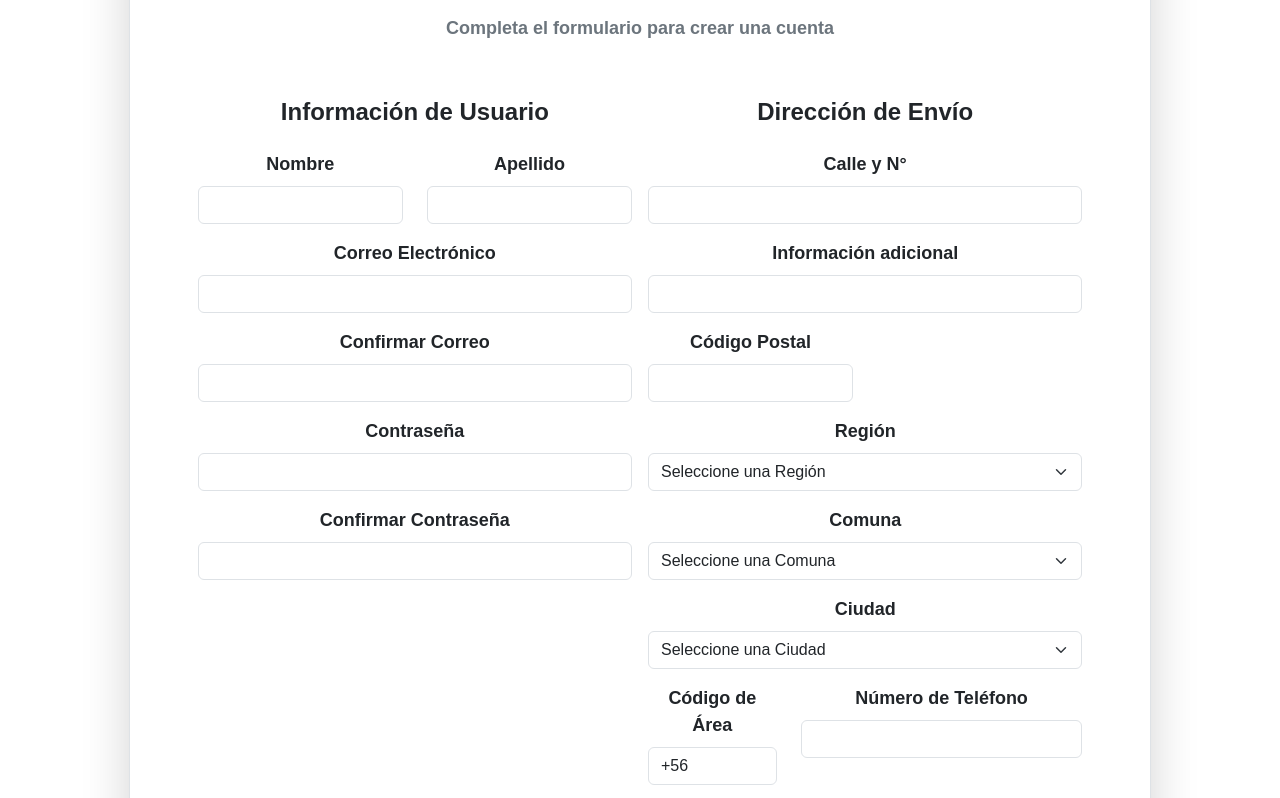
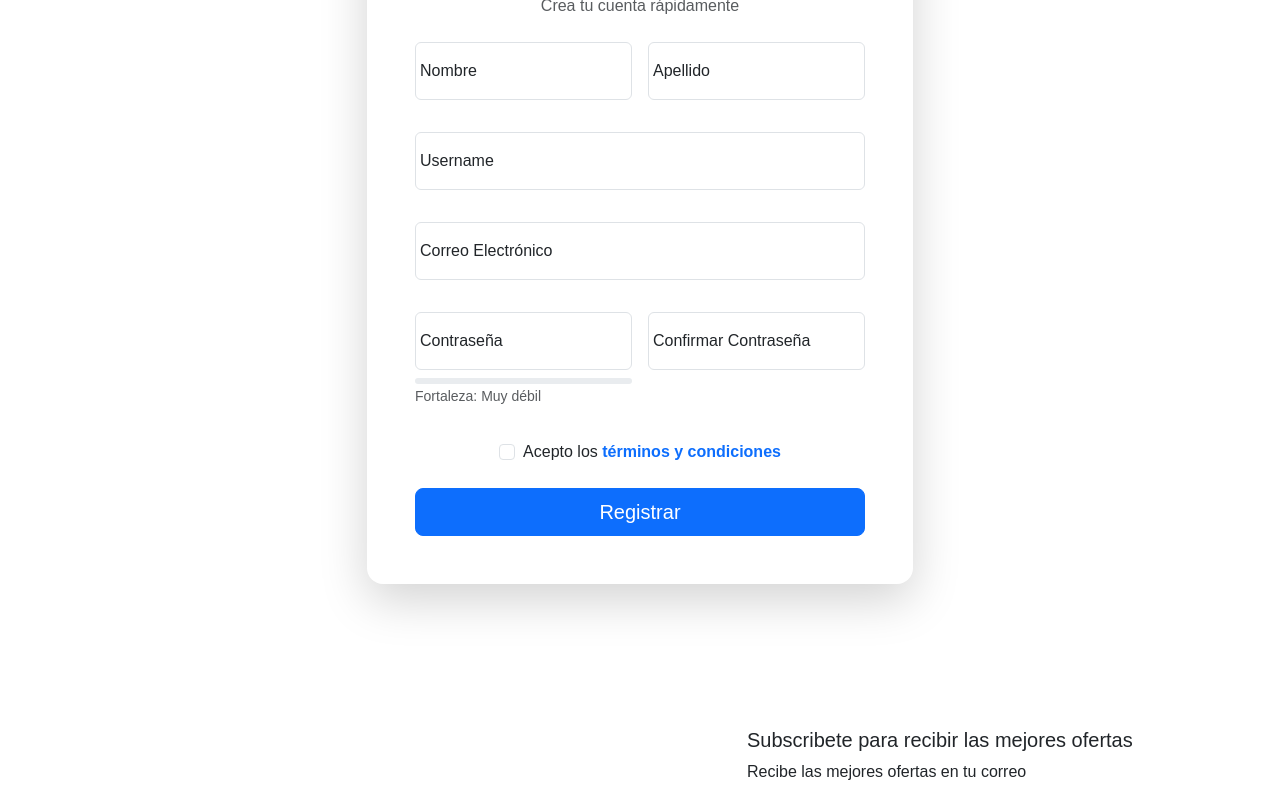
Before and after one commit to risaavedraf/TiendaLVLUPGamer, a React (Vite) app in the folder Project/: page /registro in a window 1280 px wide. Shown: the part 320-1118 px from the top of the page. Built offline with nearby package versions, Linux system fonts and the light colour scheme.

Commit message:
registro y persistencia del carrito

```diff
--- a/Project/src/component/Header.tsx
+++ b/Project/src/component/Header.tsx
@@ -116,7 +116,7 @@ function Header() {
               // Vista Usuario
               <div id="vista-usuario">
                 <span className="text-white me-3" id="mensaje-bienvenida">
-                  Bienvenido, {currentUser.nombre}
+                  Bienvenido, {currentUser.nombre || 'Usuario'}{currentUser.apellido ? ` ${currentUser.apellido}` : ''}
                 </span>
 
                 {/* Mostrar botón de Admin solo si el usuario tiene rol ROLE_ADMIN */}
--- a/Project/src/contexts/AuthContext.tsx
+++ b/Project/src/contexts/AuthContext.tsx
@@ -17,6 +17,7 @@ export type User = {
 };
 
 type RegisterData = {
+  username?: string;
   nombre: string;
   apellido: string;
   correo: string;
@@ -28,7 +29,7 @@ type AuthContextType = {
   currentUser: User | null;
   login: (email: string, contrasenia: string) => Promise<User>;
   logout: () => void;
-  register: (newUser: RegisterData) => Promise<void>;
+  register: (newUser: RegisterData) => Promise<string>; // devuelve mensaje
   updateProfile: (userData: Partial<User>) => Promise<void>;
   isLoading: boolean;
 };
@@ -36,10 +37,11 @@ type AuthContextType = {
 const AuthContext = createContext<AuthContextType | undefined>(undefined);
 
 // Función helper para convertir UsuarioResponse a User
-const mapUsuarioToUser = (usuario: UsuarioResponse): User => ({
+// Permite compatibilidad si el backend alguna vez envía name/lastName
+const mapUsuarioToUser = (usuario: UsuarioResponse & { name?: string; lastName?: string }): User => ({
   id: usuario.id,
-  nombre: usuario.name || usuario.nombre || '',
-  apellido: usuario.lastName || usuario.apellido || '',
+  nombre: (usuario.nombre || usuario.name || '').trim(),
+  apellido: (usuario.apellido || usuario.lastName || '').trim(),
   email: usuario.email,
   run: usuario.run,
   direccion: usuario.direccion,
@@ -81,29 +83,41 @@ export function AuthProvider({ children }: { children: ReactNode }) {
 
   // Lógica de Logout usando API
   const logout = () => {
+    const userId = currentUser?.id;
     authApi.logout();
+    // Eliminar carritos posibles
+    try { localStorage.removeItem('carrito'); } catch { /* ignore */ }
+    try { localStorage.removeItem('carrito_guest'); } catch { /* ignore */ }
+    if (userId) {
+      try { localStorage.removeItem(`carrito_${userId}`); } catch { /* ignore */ }
+    }
+  // Flag para que CartContext sepa que debe limpiar carrito_guest en siguiente carga
+  try { localStorage.setItem('just_logged_out','1'); } catch { /* ignore */ }
     setCurrentUser(null);
+    window.location.reload();
   };
 
   // Lógica de Registro usando API real
-  const register = async (newUser: RegisterData): Promise<void> => {
+  const register = async (newUser: RegisterData): Promise<string> => {
     try {
       setIsLoading(true);
 
-      // Generar username a partir del email (o usar el nombre)
-      const username = newUser.correo.split('@')[0];
+  // Usar username proporcionado o derivar del correo
+  const username = (newUser.username && newUser.username.trim()) || newUser.correo.split('@')[0];
 
-      await authApi.registro({
-        username: username,
+      const created = await authApi.registro({
+  username,
         email: newUser.correo,
         password: newUser.contrasena,
         name: newUser.nombre,
         lastName: newUser.apellido,
         birthDate: newUser.fechaNacimiento || '2000-01-01', // Fecha por defecto si no se proporciona
       });
+      return `Usuario ${created.nombre} creado`;
     } catch (error: any) {
       console.error('Error en registro:', error);
-      throw new Error(error.response?.data?.mensaje || 'Error al registrar usuario');
+      const backendMsg = error.response?.data?.mensaje || error.response?.data?.message;
+      throw new Error(backendMsg || 'Error al registrar usuario');
     } finally {
       setIsLoading(false);
     }
--- a/Project/src/pages/RegistroPage.tsx
+++ b/Project/src/pages/RegistroPage.tsx
@@ -1,70 +1,35 @@
 // Archivo: Project/src/pages/RegistroPage.tsx
 
-import { useState, useEffect } from 'react';
+import { useState, useMemo } from 'react';
 import { useNavigate } from 'react-router-dom';
 import { useAuth } from '../contexts/AuthContext';
-import { regionesYComunas } from '../data/locations';
-import type { Comuna } from '../data/locations'; // 1. Importar data de locaciones
 
 function RegistroPage() {
   const { register } = useAuth();
   const navigate = useNavigate();
 
-  // --- Estados para el Formulario ---
-  // (Un estado por cada campo)
+  // Campos básicos
+  const [username, setUsername] = useState('');
   const [firstName, setFirstName] = useState('');
   const [lastName, setLastName] = useState('');
   const [email, setEmail] = useState('');
-  const [confirmEmail, setConfirmEmail] = useState('');
   const [password, setPassword] = useState('');
   const [confirmPassword, setConfirmPassword] = useState('');
+  const [acceptTerms, setAcceptTerms] = useState(false);
+  const [error, setError] = useState<string | null>(null);
+  const [success, setSuccess] = useState(false);
 
-  const [street, setStreet] = useState('');
-  const [additionalInfo, setAdditionalInfo] = useState('');
-  const [zipCode, setZipCode] = useState('');
-
-  // Estados para los desplegables
-  const [selectedRegion, setSelectedRegion] = useState('');
-  const [availableComunas, setAvailableComunas] = useState<Comuna[]>([]);
-  const [selectedComuna, setSelectedComuna] = useState('');
-  const [availableCiudades, setAvailableCiudades] = useState<string[]>([]);
-  const [selectedCiudad, setSelectedCiudad] = useState('');
-
-  const [areaCode, setAreaCode] = useState('+56');
-  const [phoneNumber, setPhoneNumber] = useState('');
-  const [termsCheck, setTermsCheck] = useState(false);
-
-  const [error, setError] = useState<string | null>(null);
-
-  // --- Lógica de Desplegables (useEffect) ---
-
-  // Efecto para actualizar Comunas cuando cambia la Región
-  useEffect(() => {
-    if (selectedRegion) {
-      const regionData = regionesYComunas.find(r => r.region === selectedRegion);
-      setAvailableComunas(regionData ? regionData.comunas : []);
-      setSelectedComuna('');
-      setAvailableCiudades([]);
-      setSelectedCiudad('');
-    } else {
-      setAvailableComunas([]);
-      setSelectedComuna('');
-      setAvailableCiudades([]);
-      setSelectedCiudad('');
-    }
-  }, [selectedRegion]); // Se ejecuta cada vez que 'selectedRegion' cambia
-
-  // Efecto para actualizar Ciudades cuando cambia la Comuna
-  useEffect(() => {
-    if (selectedComuna) {
-      const comunaData = availableComunas.find(c => c.nombre === selectedComuna);
-      setAvailableCiudades(comunaData ? [comunaData.ciudad] : []);
-      setSelectedCiudad(comunaData ? comunaData.ciudad : '');
-    } else {
-      setAvailableCiudades([]);
-      setSelectedCiudad('');
-    }
-  }, [selectedComuna, availableComunas]); // Se ejecuta cuando 'selectedComuna' cambia
+  // Cálculo fuerza contraseña
+  const passwordScore = useMemo(() => {
+    let score = 0;
+    if (password.length >= 8) score++;
+    if (/[A-Z]/.test(password)) score++;
+    if (/[a-z]/.test(password)) score++;
+    if (/\d/.test(password)) score++;
+    if (/[^A-Za-z0-9]/.test(password)) score++;
+    return score; // 0..5
+  }, [password]);
+  const passwordStrengthLabel = ["Muy débil","Débil","Media","Buena","Fuerte","Excelente"][passwordScore];
 
   // --- Lógica de Envío ---
   const handleSubmit = async (event: React.FormEvent) => {
@@ -72,166 +37,88 @@ function RegistroPage() {
     setError(null);
 
     // Validaciones de registro.js
-    if (email !== confirmEmail) {
-      setError("Los correos no coinciden.");
-      return;
-    }
     if (password !== confirmPassword) {
       setError("Las contraseñas no coinciden.");
       return;
     }
-    if (!termsCheck) {
+    if (!acceptTerms) {
       setError("Debe aceptar los términos y condiciones.");
       return;
     }
 
-    // (Añadimos validación de campos vacíos)
-    if (!firstName || !lastName || !email || !password || !street || !selectedRegion || !selectedComuna || !phoneNumber) {
-      setError("Por favor, complete todos los campos obligatorios.");
+  if (!username || !firstName || !lastName || !email || !password) {
+      setError("Complete los campos requeridos.");
       return;
     }
 
     try {
-      // Llamamos a la función register del contexto
-      await register({
-        nombre: firstName,
-        apellido: lastName,
-        correo: email,
-        contrasena: password
-        // (La dirección y teléfono se guardarían en un perfil de usuario más complejo)
-      });
-
-      alert("Usuario registrado correctamente");
-      navigate("/login"); // Redirigir al login
-
+  const msg = await register({ username, nombre: firstName, apellido: lastName, correo: email, contrasena: password });
+  setSuccess(true);
+  // Opcional: log para depuración
+  console.log(msg);
+      // Mostrar mensaje de éxito breve antes de navegar
+      setTimeout(() => navigate('/login'), 1200);
     } catch (err: any) {
-      setError(err.message || "Error al registrar.");
+      setError(err.message || 'Error al registrar.');
     }
   };
 
 
   return (
-    <section id="register-section">
-      <div className="container-fluid my-5">
-        <div className="row d-flex justify-content-center">
-          <div className="col-12 col-md-10 col-lg-10">
-            <div className="card bg-white text-dark rounded-3 border shadow-lg">
-              <div className="card-body p-5">
-                <div className="text-center">
+    <section id="register-section" className="registro-gradient py-5">
+      <div className="container">
+        <div className="row justify-content-center">
+          <div className="col-12 col-md-8 col-lg-6">
+            <div className="registro-card shadow-lg border-0 rounded-4 p-4 p-md-5">
+              <div className="text-center mb-4">
                 <h2 className="fw-bold mb-2 text-uppercase">Registro de Usuario</h2>
-                  <p className="text-secondary mb-5">Completa el formulario para crear una cuenta</p>
+                <p className="text-muted">Crea tu cuenta rápidamente</p>
               </div>
-
-                {/* --- Formulario Vinculado a React --- */}
-                <form onSubmit={handleSubmit}>
-                  {error && (
-                    <div className="alert alert-danger" role="alert">
-                      {error}
+              <form onSubmit={handleSubmit} className="registro-form">
+                {error && <div className="alert alert-danger" role="alert">{error}</div>}
+                {success && <div className="alert alert-success" role="alert">Usuario registrado correctamente</div>}
+                <div className="row g-3">
+                  <div className="col-md-6 mb-3 form-floating">
+                    <input type="text" id="firstName" className="form-control" placeholder="Nombre" required value={firstName} onChange={(e) => setFirstName(e.target.value)} />
+                    <label htmlFor="firstName">Nombre</label>
                   </div>
-                  )}
-
-                  <div className="row g-3">
-                    {/* Columna Izquierda: Información de Usuario */}
-                    <div className="col-lg-6">
-                      <h4 className="fw-bold mt-2 mb-4">Información de Usuario</h4>
-                      <div className="row">
-                        <div className="col-md-6 mb-3">
-                          <label htmlFor="firstName" className="form-label">Nombre</label>
-                          <input type="text" id="firstName" className="form-control" required value={firstName} onChange={(e) => setFirstName(e.target.value)} />
+                  <div className="col-md-6 mb-3 form-floating">
+                    <input type="text" id="lastName" className="form-control" placeholder="Apellido" required value={lastName} onChange={(e) => setLastName(e.target.value)} />
+                    <label htmlFor="lastName">Apellido</label>
                   </div>
-                        <div className="col-md-6 mb-3">
-                          <label htmlFor="lastName" className="form-label">Apellido</label>
-                          <input type="text" id="lastName" className="form-control" required value={lastName} onChange={(e) => setLastName(e.target.value)} />
+                  <div className="col-12 mb-3 form-floating">
+                    <input type="text" id="username" className="form-control" placeholder="Username" required value={username} onChange={(e) => setUsername(e.target.value)} />
+                    <label htmlFor="username">Username</label>
+                  </div>
+                  <div className="col-12 mb-3 form-floating">
+                    <input type="email" id="email" className="form-control" placeholder="Correo Electrónico" required value={email} onChange={(e) => setEmail(e.target.value)} />
+                    <label htmlFor="email">Correo Electrónico</label>
+                  </div>
+                  <div className="col-md-6 mb-3 form-floating">
+                    <input type="password" id="password" className="form-control" placeholder="Contraseña" required value={password} onChange={(e) => setPassword(e.target.value)} />
+                    <label htmlFor="password">Contraseña</label>
+                    <div className="mt-2 password-strength">
+                      <div className="progress" style={{ height: '6px' }}>
+                        <div className={"progress-bar bg-" + (passwordScore >= 4 ? 'success' : passwordScore >= 3 ? 'info' : passwordScore >= 2 ? 'warning' : 'danger')} role="progressbar" style={{ width: ((passwordScore / 5) * 100) + "%" }}></div>
+                      </div>
+                      <small className="text-muted">Fortaleza: {passwordStrengthLabel}</small>
                     </div>
                   </div>
-                      <div className="mb-3">
-                        <label htmlFor="email" className="form-label">Correo Electrónico</label>
-                        <input type="email" id="email" className="form-control" required value={email} onChange={(e) => setEmail(e.target.value)} />
-                      </div>
-                      <div className="mb-3">
-                        <label htmlFor="confirmEmail" className="form-label">Confirmar Correo</label>
-                        <input type="email" id="confirmEmail" className="form-control" required value={confirmEmail} onChange={(e) => setConfirmEmail(e.target.value)} />
-                      </div>
-                      <div className="mb-3">
-                        <label htmlFor="password" className="form-label">Contraseña</label>
-                        <input type="password" id="password" className="form-control" required value={password} onChange={(e) => setPassword(e.target.value)} />
-                      </div>
-                      <div className="mb-3">
-                        <label htmlFor="confirmPassword" className="form-label">Confirmar Contraseña</label>
-                        <input type="password" id="confirmPassword" className="form-control" required value={confirmPassword} onChange={(e) => setConfirmPassword(e.target.value)} />
+                  <div className="col-md-6 mb-3 form-floating">
+                    <input type="password" id="confirmPassword" className="form-control" placeholder="Confirmar Contraseña" required value={confirmPassword} onChange={(e) => setConfirmPassword(e.target.value)} />
+                    <label htmlFor="confirmPassword">Confirmar Contraseña</label>
                   </div>
                 </div>
-
-                    {/* Columna Derecha: Dirección de Envío */}
-                    <div className="col-lg-6">
-                      <h4 className="fw-bold mt-2 mb-4">Dirección de Envío</h4>
-                      <div className="mb-3">
-                        <label htmlFor="street" className="form-label">Calle y N°</label>
-                        <input type="text" id="street" className="form-control" required value={street} onChange={(e) => setStreet(e.target.value)} />
-                      </div>
-                      <div className="mb-3">
-                        <label htmlFor="additionalInfo" className="form-label">Información adicional</label>
-                        <input type="text" id="additionalInfo" className="form-control" value={additionalInfo} onChange={(e) => setAdditionalInfo(e.target.value)} />
-                      </div>
-                      <div className="row">
-                        <div className="col-md-6 mb-3">
-                          <label htmlFor="zipCode" className="form-label">Código Postal</label>
-                          <input type="text" id="zipCode" className="form-control" required value={zipCode} onChange={(e) => setZipCode(e.target.value)} />
-                        </div>
-                        <div className="mb-3">
-                          <label htmlFor="region" className="form-label">Región</label>
-                          <select className="form-select" id="regionSelect" value={selectedRegion} onChange={(e) => setSelectedRegion(e.target.value)} required>
-                            <option value="">Seleccione una Región</option>
-                            {regionesYComunas.map(r => (
-                              <option key={r.region} value={r.region}>{r.region}</option>
-                            ))}
-                          </select>
-                        </div>
-                      </div>
-                      <div className="mb-3">
-                        <label htmlFor="comuna" className="form-label">Comuna</label>
-                        <select className="form-select" id="comunaSelect" value={selectedComuna} onChange={(e) => setSelectedComuna(e.target.value)} required>
-                          <option value="">Seleccione una Comuna</option>
-                          {availableComunas.map(c => (
-                            <option key={c.nombre} value={c.nombre}>{c.nombre}</option>
-                          ))}
-                        </select>
-                      </div>
-                      <div className="mb-3">
-                        <label htmlFor="ciudad" className="form-label">Ciudad</label>
-                        <select className="form-select" id="ciudadSelect" value={selectedCiudad} onChange={(e) => setSelectedCiudad(e.target.value)} required>
-                          <option value="">Seleccione una Ciudad</option>
-                          {availableCiudades.map(ciudad => (
-                            <option key={ciudad} value={ciudad}>{ciudad}</option>
-                          ))}
-                        </select>
-                      </div>
-                      <div className="row">
-                        <div className="col-md-4 mb-3">
-                          <label htmlFor="areaCode" className="form-label">Código de Área</label>
-                          <input type="text" id="areaCode" className="form-control" value={areaCode} onChange={(e) => setAreaCode(e.target.value)} required />
-                        </div>
-                        <div className="col-md-8 mb-3">
-                          <label htmlFor="phoneNumber" className="form-label">Número de Teléfono</label>
-                          <input type="tel" id="phoneNumber" className="form-control" value={phoneNumber} onChange={(e) => setPhoneNumber(e.target.value)} required />
-                        </div>
-                      </div>
-                    </div>
-                  </div>
-
-                  <div className="form-check d-flex justify-content-center mt-4">
-                    <input className="form-check-input me-2" type="checkbox" id="termsCheck" required checked={termsCheck} onChange={(e) => setTermsCheck(e.target.checked)} />
+                <div className="form-check d-flex justify-content-center mt-3">
+                  <input className="form-check-input me-2" type="checkbox" id="termsCheck" required checked={acceptTerms} onChange={(e) => setAcceptTerms(e.target.checked)} />
                   <label className="form-check-label" htmlFor="termsCheck">
-                      Acepto los <a href="#" className="fw-bold text-decoration-none">términos y condiciones</a> de la página
+                    Acepto los <a href="#" className="fw-bold text-decoration-none">términos y condiciones</a>
                   </label>
                 </div>
                 <div className="d-grid mt-4">
-                    <button type="submit" className="btn btn-primary btn-lg">
-                      Registrar
-                    </button>
+                  <button type="submit" className="btn btn-primary btn-lg registro-btn">Registrar</button>
                 </div>
               </form>
-              </div>
             </div>
           </div>
         </div>
```
Also changed, not shown: Project/src/contexts/CartContext.tsx (+21 -8 lines), 2 other files (tests, documents, lock files or other folders). Lines whose indentation alone changed are shown as unchanged.
